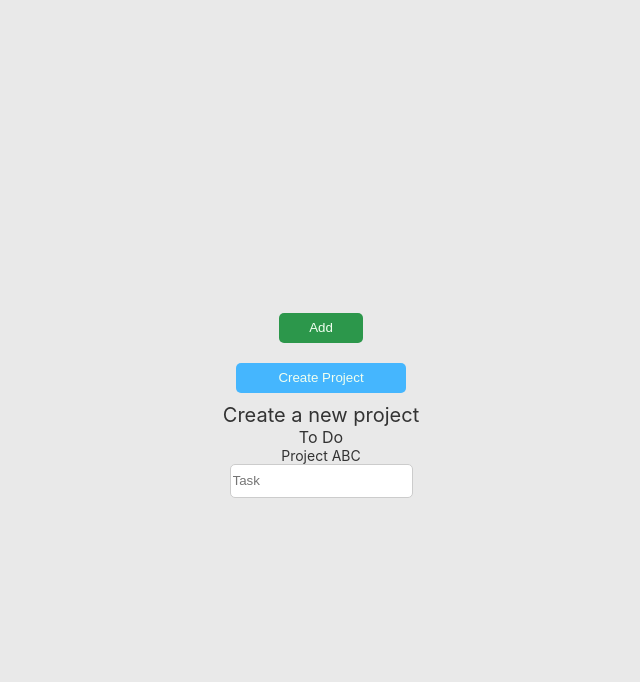
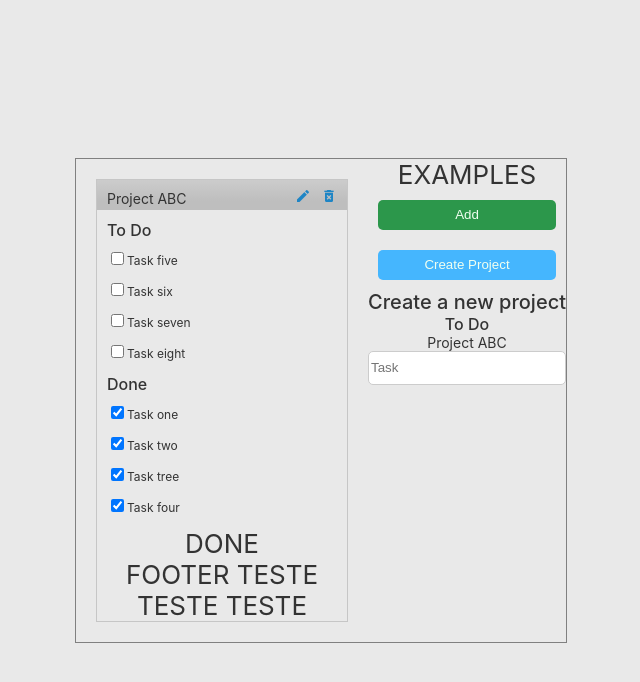
Before and after one commit to gustavohst/TODOList, a React (Create React App) app in the folder web/: page / in a window 1280 px wide. Shown: the top 682 px of the page, without its empty margins (319-959 px from the left). Built offline with nearby package versions, Linux system fonts and the light colour scheme.

Commit message:
Create components and projectBox

```diff
--- a/web/package.json
+++ b/web/package.json
@@ -3,6 +3,8 @@
   "version": "0.1.0",
   "private": true,
   "dependencies": {
+    "@material-ui/core": "^4.11.0",
+    "@material-ui/icons": "^4.9.1",
     "@testing-library/jest-dom": "^5.11.4",
     "@testing-library/react": "^11.1.0",
     "@testing-library/user-event": "^12.1.10",
--- a/web/public/index.html
+++ b/web/public/index.html
@@ -1,43 +1,17 @@
 <!DOCTYPE html>
 <html lang="en">
-  <head>
-    <meta charset="utf-8" />
-    <link rel="icon" href="%PUBLIC_URL%/favicon.ico" />
-    <meta name="viewport" content="width=device-width, initial-scale=1" />
-    <meta name="theme-color" content="#000000" />
-    <meta
-      name="description"
-      content="Web site created using create-react-app"
-    />
-    <link rel="apple-touch-icon" href="%PUBLIC_URL%/logo192.png" />
-    <!--
-      manifest.json provides metadata used when your web app is installed on a
-      user's mobile device or desktop. See https://developers.google.com/web/fundamentals/web-app-manifest/
-    -->
-    <link rel="manifest" href="%PUBLIC_URL%/manifest.json" />
-    <!--
-      Notice the use of %PUBLIC_URL% in the tags above.
-      It will be replaced with the URL of the `public` folder during the build.
-      Only files inside the `public` folder can be referenced from the HTML.
 
-      Unlike "/favicon.ico" or "favicon.ico", "%PUBLIC_URL%/favicon.ico" will
-      work correctly both with client-side routing and a non-root public URL.
-      Learn how to configure a non-root public URL by running `npm run build`.
-    -->
-    <title>React App</title>
-  </head>
-  <body>
-    <noscript>You need to enable JavaScript to run this app.</noscript>
-    <div id="root"></div>
-    <!--
-      This HTML file is a template.
-      If you open it directly in the browser, you will see an empty page.
+<head>
+  <meta charset="utf-8" />
+  <link rel="icon" href="%PUBLIC_URL%/favicon.ico" />
+  <meta name="viewport" content="width=device-width, initial-scale=1" />
+  <title>EDirect TODO List</title>
+  <link rel="stylesheet" href="https://fonts.googleapis.com/css?family=Roboto:300,400,500">
+  <link rel="stylesheet" href="https://fonts.googleapis.com/icon?family=Material+Icons">
+</head>
 
-      You can add webfonts, meta tags, or analytics to this file.
-      The build step will place the bundled scripts into the <body> tag.
+<body>
+  <div id="root"></div>
+</body>
 
-      To begin the development, run `npm start` or `yarn start`.
-      To create a production bundle, use `npm run build` or `yarn build`.
-    -->
-  </body>
 </html>
--- a/web/src/App.js
+++ b/web/src/App.js
@@ -1,18 +1,12 @@
 import './App.css';
-import Button from './components/Button/Button';
-import Label from './components/Label/Label';
-import TextField from './components/TextField/TextFIeld';
+
+import ProjectBoard from './pages/projectBoard/ProjectBoard';
 
 function App() {
   return (
     <div className="App">
       <header className="App-header">
-        <Button layout="defaultButton" label="Add" />
-        <Button layout="largeButton" label="Create Project" />
-        <Label type="bigTitle" text="Create a new project"/>
-        <Label type="mediumTitle" text="To Do"/>
-        <Label type="smallTitle" text="Project ABC"/>
-        <TextField placeholder="Task"/>
+        <ProjectBoard />
       </header>
     </div>
   );
--- /dev/null
+++ b/web/src/components/Checkbox/Checkbox.jsx
@@ -0,0 +1,21 @@
+import React from "react";
+import Label from "../Label/Label";
+
+function Checkbox(props){
+   const {
+      name,
+      value,
+      label,
+      checked = false,
+      onChange,
+    } = props
+
+   return(
+      <div>
+         <input type="checkbox" name={name} value={value} checked={checked} onChange={onChange} />
+         <Label text={label}/>
+      </div>
+   );
+}
+
+export default Checkbox;
--- /dev/null
+++ b/web/src/components/Icon/Icon.css
@@ -0,0 +1,8 @@
+.icon{
+   color: #1e85c5;
+   margin-left: 10px;
+}
+
+.small{
+   font-size: 16px;
+}
--- /dev/null
+++ b/web/src/components/Icon/Icon.jsx
@@ -0,0 +1,16 @@
+import React from "react";
+import './Icon.css';
+
+function Icon(props){
+   const {
+      text = "edit",
+      size = "small"
+   } = props;
+
+   return(
+      <span className={`material-icons icon ${size}`}>{text}</span>
+   )
+
+}
+
+export default Icon
--- a/web/src/components/Label/Label.css
+++ b/web/src/components/Label/Label.css
@@ -5,11 +5,13 @@
 
 .bigTitle{
    font-size: 20px;
+   font-weight: 500;
    color: #333333
 }
 
 .mediumTitle{
    font-size: 16px;
+   font-weight: 500;
    color: #333333
 }
 
--- /dev/null
+++ b/web/src/components/ProjectBox/ProjectBox.css
@@ -0,0 +1,26 @@
+.projectBoxContainer{
+   margin: 20px;
+   width: 250px;
+   min-height: 400px;
+   border: 1px solid #C6C6C6;
+}
+
+.topBar{
+   background: linear-gradient(180deg, rgba(204,204,204,1) 0%, rgb(190, 190, 190) 70%);
+   display: flex;
+   justify-content: space-between;
+   align-items: center;
+   flex-grow: 1;
+   height: 30px;
+}
+
+.topBar div{
+   margin: 0 10px;
+}
+
+.checkList{
+   display: flex;
+   flex-direction: column;
+   align-items: flex-start;
+   margin: 10px;
+}
--- /dev/null
+++ b/web/src/components/ProjectBox/ProjectBox.jsx
@@ -0,0 +1,81 @@
+import React, { useState, useEffect } from "react";
+import './ProjectBox.css'
+import Icon from "../Icon/Icon";
+import Label from '../Label/Label'
+import Checkbox from "../Checkbox/Checkbox";
+
+function ProjectBox(props) {
+   const {
+      projectName,
+      taskList,
+   } = props;
+
+   const [tasks, setTasks] = useState();
+
+   let taskListMock = [
+      { id: 0, taskName: "Task five", status: 0 },
+      { id: 1, taskName: "Task six", status: 0 },
+      { id: 2, taskName: "Task seven", status: 0 },
+      { id: 3, taskName: "Task eight", status: 0 },
+      { id: 4, taskName: "Task one", status: 1 },
+      { id: 5, taskName: "Task two", status: 1 },
+      { id: 6, taskName: "Task tree", status: 1 },
+      { id: 7, taskName: "Task four", status: 1 },
+   ];
+
+   useEffect(()=>{
+      setTasks(taskListMock);
+   },[]);
+
+   const handleCheck = (taskItem) => {
+      let status = taskItem.status === 0 ? 1 : 0;
+      let newTaskList = tasks.map(task => (task.id === taskItem.id ? {...task, status} : task));
+
+      //TODO: Insert in database.
+      setTasks(newTaskList);
+   }
+
+   return (
+      <>
+         <div className="projectBoxContainer">
+            <div className="topBar">
+               <div><Label text={projectName} type="smallTitle" /></div>
+               <div>
+                  <Icon text="edit" />
+                  <Icon text="delete_forever" />
+               </div>
+            </div>
+            <div className="checkList">
+               <Label text="To Do" type="mediumTitle" />
+               {tasks && tasks.filter(task => task.status === 0).map((task) => {
+                  return (
+                     <Checkbox
+                        key={task.id}
+                        label={task.taskName}
+                        checked={task.status}
+                        onChange={() => handleCheck(task)}
+                     />)
+               })}
+            </div>
+
+            <div className="checkList">
+               <Label text="Done" type="mediumTitle" />
+               {tasks && tasks.filter(task => task.status === 1).map((task) => {
+                  return (
+                     <Checkbox
+                        key={task.id}
+                        label={task.taskName}
+                        checked={task.status}
+                        onChange={() => handleCheck(task)}
+                     />)
+               })}
+            </div>
+
+            <div>DONE</div>
+            <div>FOOTER TESTE TESTE TESTE</div>
+         </div>
+      </>
+   );
+}
+
+export default ProjectBox;
--- /dev/null
+++ b/web/src/pages/projectBoard/ProjectBoard.css
@@ -0,0 +1,11 @@
+.projectBoardContainer{
+   display:flex;
+   flex-direction: row;
+   color: #333333;
+   border: 1px solid grey;
+}
+
+.examples{
+   display:flex;
+   flex-direction: column;
+}
--- /dev/null
+++ b/web/src/pages/projectBoard/ProjectBoard.jsx
@@ -0,0 +1,29 @@
+import React from "react";
+import './ProjectBoard.css'
+import Button from '../../components/Button/Button'
+import Label from '../../components/Label/Label'
+import TextField from '../../components/TextField/TextField'
+import ProjectBox from "../../components/ProjectBox/ProjectBox";
+
+function ProjectBoard() {
+   return (
+      <div className="projectBoardContainer" >
+         <div>
+            <ProjectBox projectName="Project ABC" />
+         </div>
+
+         <div className="examples">
+            <span>EXAMPLES</span>
+            <Button layout="defaultButton" label="Add" />
+            <Button layout="largeButton" label="Create Project" />
+            <Label type="bigTitle" text="Create a new project" />
+            <Label type="mediumTitle" text="To Do" />
+            <Label type="smallTitle" text="Project ABC" />
+            <TextField placeholder="Task" />
+
+         </div>
+      </div>
+   );
+}
+
+export default ProjectBoard;
```
Also changed, not shown: web/src/components/Checkbox/Checkbox.css (added), 1 other file (tests, documents, lock files or other folders).
